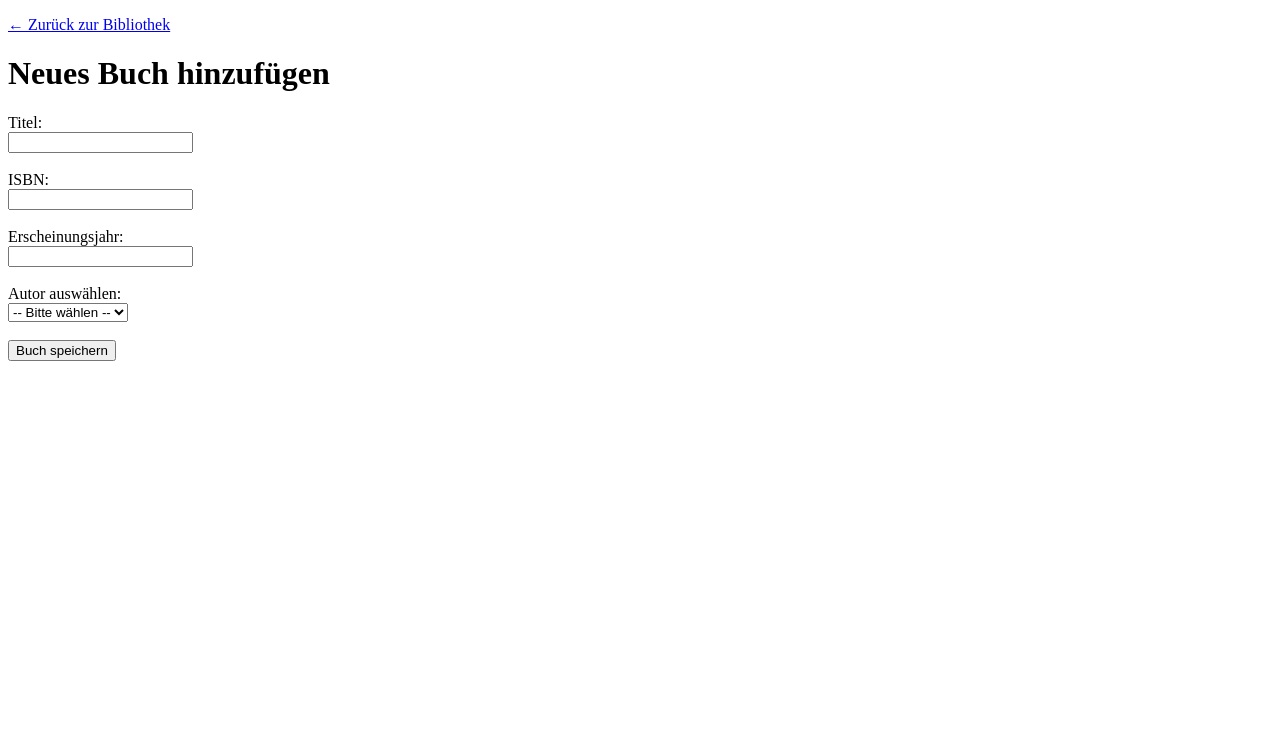
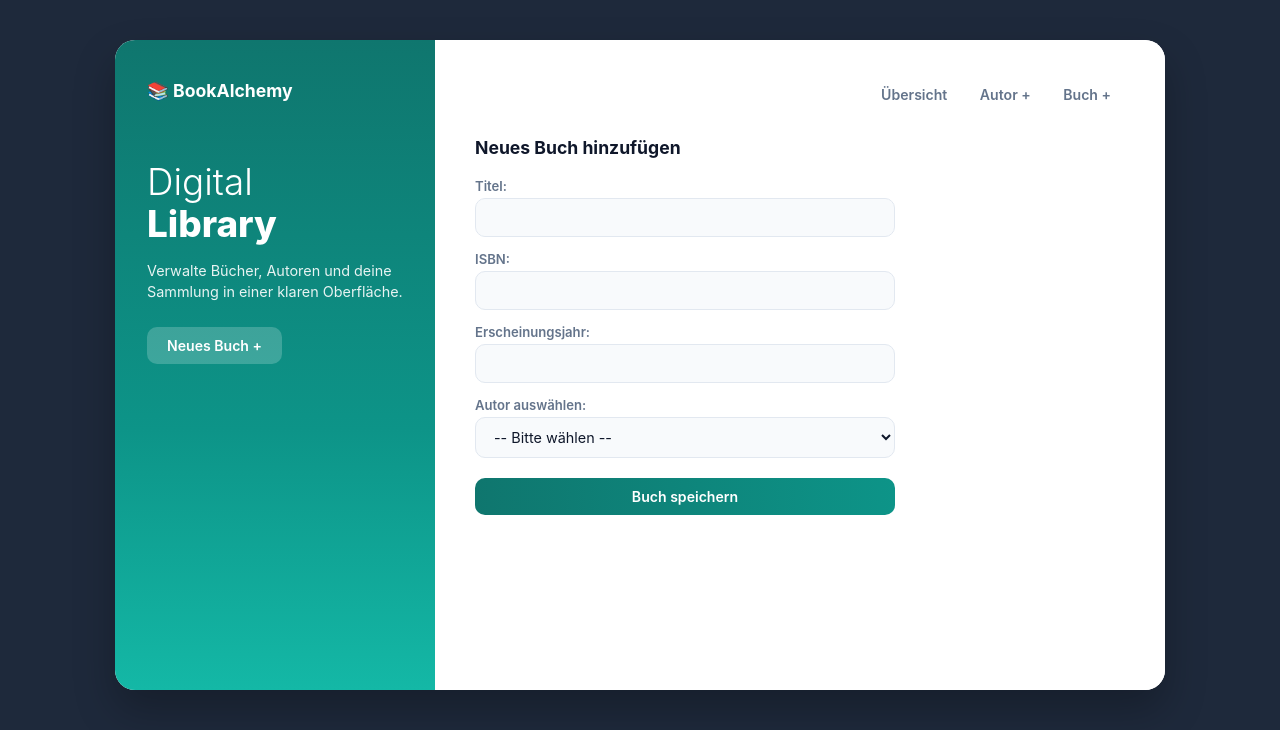
Before and after one commit to roberthecker-hue/book_alchemy, a Flask app: page /add_book in a window 1280 px wide. Shown: the top 730 px of the page. Run offline with Flask 3, Linux system fonts and the light colour scheme.

Commit message:
Initial commit with custom layout and templates

```diff
--- a/templates/add_book.html
+++ b/templates/add_book.html
@@ -1,53 +1,36 @@
-<!DOCTYPE html>
-<html lang="de">
-<head>
-    <meta charset="UTF-8">
-    <meta name="viewport" content="width=device-width, initial-scale=1.0">
-    <title>Buch hinzufügen</title>
-</head>
-<body>
-    <p><a href="{{ url_for('home') }}">← Zurück zur Bibliothek</a></p>
-    <h1>Neues Buch hinzufügen</h1>
+{% extends "base.html" %}
 
-    {% with messages = get_flashed_messages(with_categories=true) %}
-      {% if messages %}
-        <ul style="list-style: none; padding: 0;">
-        {% for category, message in messages %}
-          <li style="color: {% if category == 'error' %}red{% else %}green{% endif %}; font-weight: bold;">
-            {{ message }}
-          </li>
-        {% endfor %}
-        </ul>
-      {% endif %}
-    {% endwith %}
+{% block title %}Buch hinzufügen - BookAlchemy{% endblock %}
 
-    <form method="POST">
-        <div>
-            <label for="title">Titel:</label><br>
+{% block content %}
+    <h3 style="font-size: 1.1rem; color: var(--text-dark); font-weight: 700; margin-bottom: 20px;">Neues Buch hinzufügen</h3>
+
+    <form method="POST" style="max-width: 420px;">
+        <div style="margin-bottom: 14px;">
+            <label for="title" style="font-size: 0.82rem; font-weight: 600; color: var(--text-muted); display: block; margin-bottom: 4px;">Titel:</label>
             <input type="text" id="title" name="title" required>
-        </div><br>
+        </div>
 
-        <div>
-            <label for="isbn">ISBN:</label><br>
+        <div style="margin-bottom: 14px;">
+            <label for="isbn" style="font-size: 0.82rem; font-weight: 600; color: var(--text-muted); display: block; margin-bottom: 4px;">ISBN:</label>
             <input type="text" id="isbn" name="isbn" required>
-        </div><br>
+        </div>
 
-        <div>
-            <label for="publication_year">Erscheinungsjahr:</label><br>
+        <div style="margin-bottom: 14px;">
+            <label for="publication_year" style="font-size: 0.82rem; font-weight: 600; color: var(--text-muted); display: block; margin-bottom: 4px;">Erscheinungsjahr:</label>
             <input type="number" id="publication_year" name="publication_year">
-        </div><br>
+        </div>
 
-        <div>
-            <label for="author_id">Autor auswählen:</label><br>
+        <div style="margin-bottom: 20px;">
+            <label for="author_id" style="font-size: 0.82rem; font-weight: 600; color: var(--text-muted); display: block; margin-bottom: 4px;">Autor auswählen:</label>
             <select id="author_id" name="author_id" required>
                 <option value="">-- Bitte wählen --</option>
                 {% for author in authors %}
                     <option value="{{ author.id }}">{{ author.name }}</option>
                 {% endfor %}
             </select>
-        </div><br>
+        </div>
 
-        <button type="submit">Buch speichern</button>
+        <button type="submit" class="btn" style="width: 100%;">Buch speichern</button>
     </form>
-</body>
-</html>
+{% endblock %}
--- /dev/null
+++ b/templates/base.html
@@ -0,0 +1,195 @@
+<!DOCTYPE html>
+<html lang="de">
+<head>
+    <meta charset="UTF-8">
+    <meta name="viewport" content="width=device-width, initial-scale=1.0">
+    <title>{% block title %}BookAlchemy{% endblock %}</title>
+    <style>
+        :root {
+            --bg-outer: #1e293b;
+            --card-bg: #ffffff;
+            --sidebar-gradient: linear-gradient(180deg, #0f766e 0%, #0d9488 60%, #14b8a6 100%);
+            --text-dark: #0f172a;
+            --text-muted: #64748b;
+            --border-light: #e2e8f0;
+            --accent-petrol: #0d9488;
+            --btn-gradient: linear-gradient(90deg, #0f766e 0%, #0d9488 100%);
+            --danger: #ef4444;
+        }
+
+        * {
+            box-sizing: border-box;
+            margin: 0;
+            padding: 0;
+            font-family: -apple-system, BlinkMacSystemFont, "Segoe UI", Roboto, sans-serif;
+        }
+
+        body {
+            background-color: var(--bg-outer);
+            padding: 40px 20px;
+        }
+
+        /* Robuster Hauptcontainer ohne komplizierte Höhen-Tricks */
+        .app-window {
+            width: 100%;
+            max-width: 1050px;
+            margin: 0 auto;
+            background: var(--card-bg);
+            border-radius: 20px;
+            box-shadow: 0 20px 40px rgba(0, 0, 0, 0.25);
+            overflow: hidden;
+        }
+
+        .layout-wrapper {
+            display: flex;
+            min-height: 650px;
+        }
+
+        .gradient-sidebar {
+            width: 320px;
+            background: var(--sidebar-gradient);
+            padding: 40px 32px;
+            color: #ffffff;
+            display: block;
+        }
+
+        .sidebar-brand {
+            font-size: 1.1rem;
+            font-weight: 700;
+            margin-bottom: 60px;
+        }
+
+        .sidebar-content h1 {
+            font-size: 2.3rem;
+            font-weight: 300;
+            line-height: 1.15;
+            margin-bottom: 14px;
+        }
+
+        .sidebar-content h1 strong {
+            font-weight: 800;
+            display: block;
+        }
+
+        .sidebar-content p {
+            font-size: 0.9rem;
+            opacity: 0.9;
+            line-height: 1.5;
+            margin-bottom: 24px;
+        }
+
+        .main-content {
+            width: calc(100% - 320px);
+            padding: 40px;
+            background: #ffffff;
+        }
+
+        .top-nav {
+            text-align: right;
+            margin-bottom: 28px;
+        }
+
+        .top-nav a {
+            color: var(--text-muted);
+            text-decoration: none;
+            font-size: 0.88rem;
+            font-weight: 600;
+            padding: 6px 14px;
+            border-radius: 16px;
+            display: inline-block;
+        }
+
+        .top-nav a:hover {
+            color: var(--accent-petrol);
+            background: #f0fdfa;
+        }
+
+        input[type="text"], input[type="number"], input[type="date"], select {
+            background: #f8fafc;
+            border: 1px solid var(--border-light);
+            color: var(--text-dark);
+            padding: 10px 14px;
+            border-radius: 10px;
+            font-size: 0.9rem;
+            outline: none;
+            width: 100%;
+        }
+
+        input:focus, select:focus {
+            border-color: var(--accent-petrol);
+            background: #ffffff;
+        }
+
+        .btn {
+            background: var(--btn-gradient);
+            color: #ffffff;
+            border: none;
+            padding: 10px 20px;
+            border-radius: 10px;
+            font-weight: 600;
+            font-size: 0.88rem;
+            cursor: pointer;
+            text-decoration: none;
+            display: inline-block;
+            text-align: center;
+        }
+
+        .btn-danger {
+            background: var(--danger);
+        }
+
+        .flash-messages {
+            margin-bottom: 20px;
+        }
+
+        .flash-item {
+            padding: 10px 14px;
+            border-radius: 8px;
+            font-size: 0.85rem;
+            font-weight: 600;
+        }
+
+        .flash-success { background: #f0fdf4; color: #16a34a; border: 1px solid #bbf7d0; }
+        .flash-error { background: #fef2f2; color: var(--danger); border: 1px solid #fecaca; }
+    </style>
+</head>
+<body>
+    <div class="app-window">
+        <div class="layout-wrapper">
+            <div class="gradient-sidebar">
+                <div class="sidebar-brand">📚 BookAlchemy</div>
+
+                <div class="sidebar-content">
+                    <h1>Digital <strong>Library</strong></h1>
+                    <p>Verwalte Bücher, Autoren und deine Sammlung in einer klaren Oberfläche.</p>
+                    <a href="{{ url_for('add_book') }}" class="btn" style="background: rgba(255,255,255,0.2);">Neues Buch +</a>
+                </div>
+            </div>
+
+            <div class="main-content">
+                <nav class="top-nav">
+                    <a href="{{ url_for('home') }}">Übersicht</a>
+                    <a href="{{ url_for('add_author') }}">Autor +</a>
+                    <a href="{{ url_for('add_book') }}">Buch +</a>
+                </nav>
+
+                {% with messages = get_flashed_messages(with_categories=true) %}
+                  {% if messages %}
+                    <div class="flash-messages">
+                    {% for category, message in messages %}
+                      <div class="flash-item flash-{{ category if category != 'message' else 'success' }}">
+                        {{ message }}
+                      </div>
+                    {% endfor %}
+                    </div>
+                  {% endif %}
+                {% endwith %}
+
+                <div class="content-body">
+                    {% block content %}{% endblock %}
+                </div>
+            </div>
+        </div>
+    </div>
+</body>
+</html>
```
Also changed, not shown: templates/add_author.html (+17 -34 lines), templates/home.html (+40 -58 lines), data/library.sqlite.
